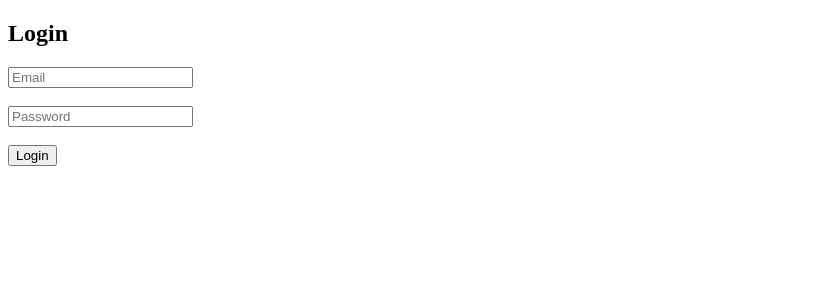
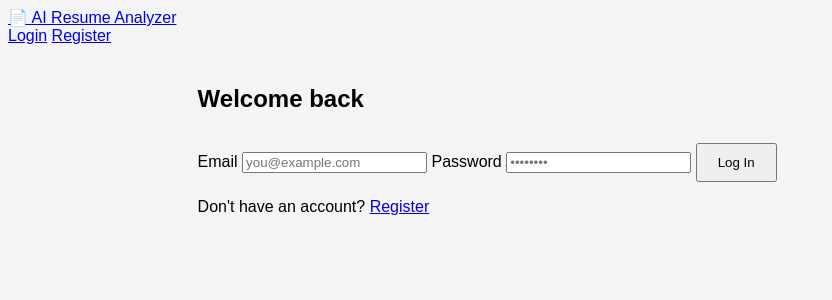
Before and after one commit to BurukalaManiReethika/AI-Resume-Analyzer4, a Flask app: page /login in a window 1280 px wide. Shown: the top 300 px of the page, without its empty margins (0-832 px from the left). Run offline with Flask 3, Linux system fonts and the light colour scheme.

Commit message:
Refactor login.html to use template inheritance

```diff
--- a/templates/login.html
+++ b/templates/login.html
@@ -1,33 +1,21 @@
-<!DOCTYPE html>
-<html>
-<head>
-    <title>Login</title>
-</head>
-<body>
+{% extends "base.html" %}
+{% block title %}Login{% endblock %}
+{% block content %}
 
-<h2>Login</h2>
+<div class="card">
+    <h2>Welcome back</h2>
 
-<form method="POST">
+    <form method="POST">
+        <label for="email">Email</label>
+        <input type="email" id="email" name="email" placeholder="you@example.com" required>
 
-    <input type="email"
-           name="email"
-           placeholder="Email"
-           required>
+        <label for="password">Password</label>
+        <input type="password" id="password" name="password" placeholder="••••••••" required>
 
-    <br><br>
+        <button type="submit">Log In</button>
+    </form>
 
-    <input type="password"
-           name="password"
-           placeholder="Password"
-           required>
+    <p class="auth-links">Don't have an account? <a href="{{ url_for('register') }}">Register</a></p>
+</div>
 
-    <br><br>
-
-    <button type="submit">
-        Login
-    </button>
-
-</form>
-
-</body>
-</html>
+{% endblock %}
```
